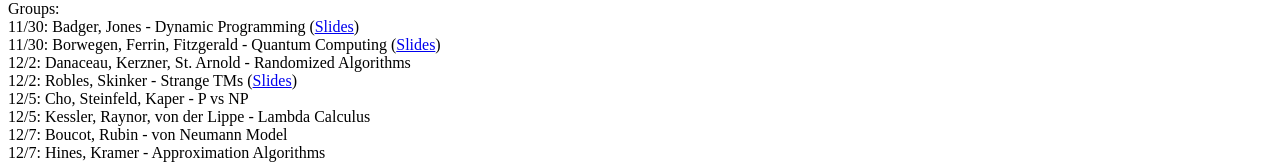
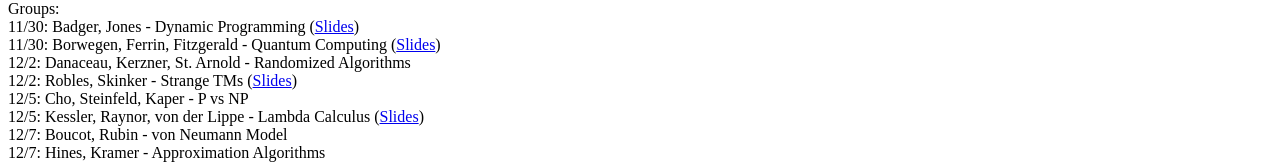
Before and after one commit to ripark/ripark.github.io, a Jekyll site: the page built from f16/cosc440.html, in a window 1280 px wide. Shown: the part 733-900 px from the top of the page. Built offline with Jekyll 4.4.1, drawn with Linux system fonts in a browser that asks for light colours; Markdown is read by kramdown in place of the engine named in the settings.

Commit message:
presentation up

```diff
--- a/f16/cosc440.html
+++ b/f16/cosc440.html
@@ -40,7 +40,7 @@ Groups:
 <br>
 12/5: Cho, Steinfeld, Kaper - P vs NP
 <br>
-12/5: Kessler, Raynor, von der Lippe - Lambda Calculus
+12/5: Kessler, Raynor, von der Lippe - Lambda Calculus (<a href="http://ripark.github.io/f16/Lambda.pdf">Slides</a>)
 <br>
 12/7: Boucot, Rubin - von Neumann Model
 <br>
```
Also changed, not shown: 1 other file.
